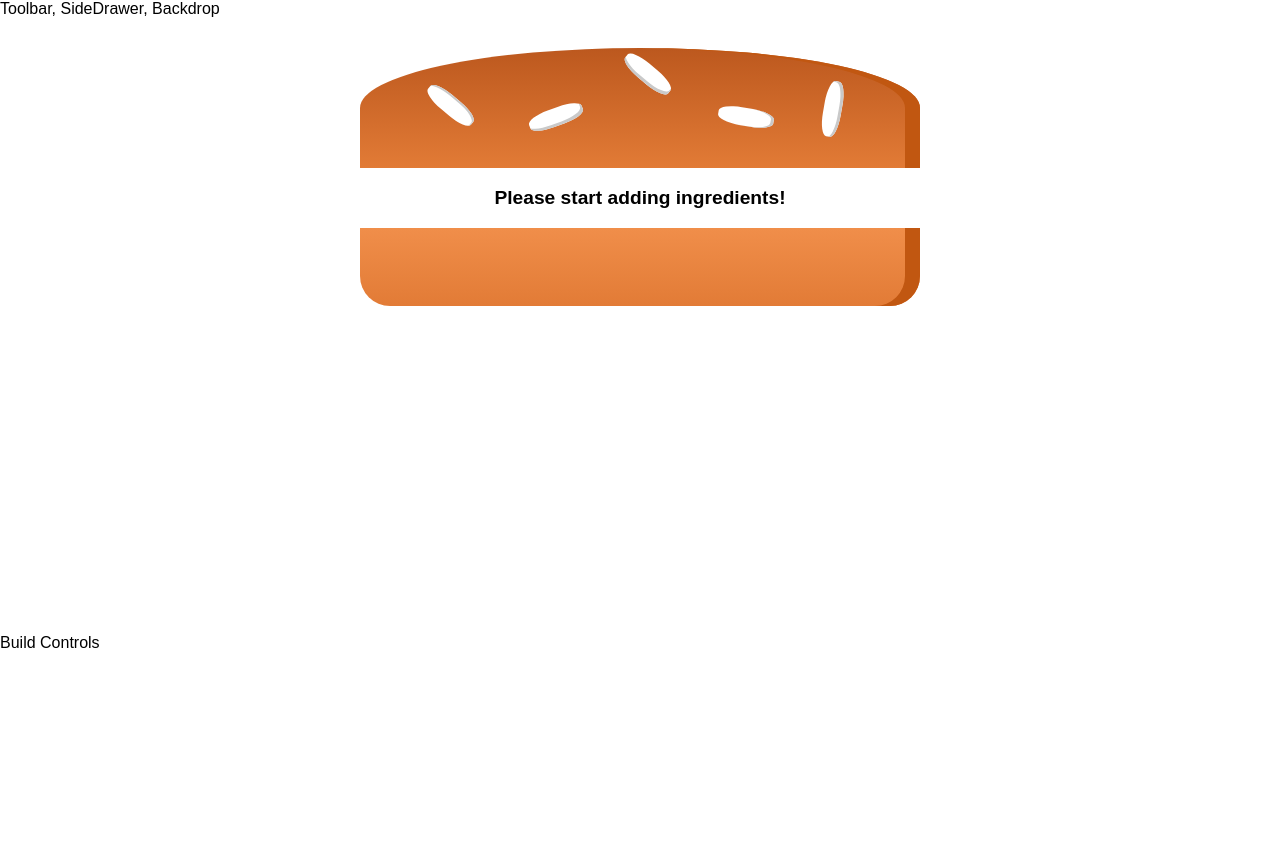
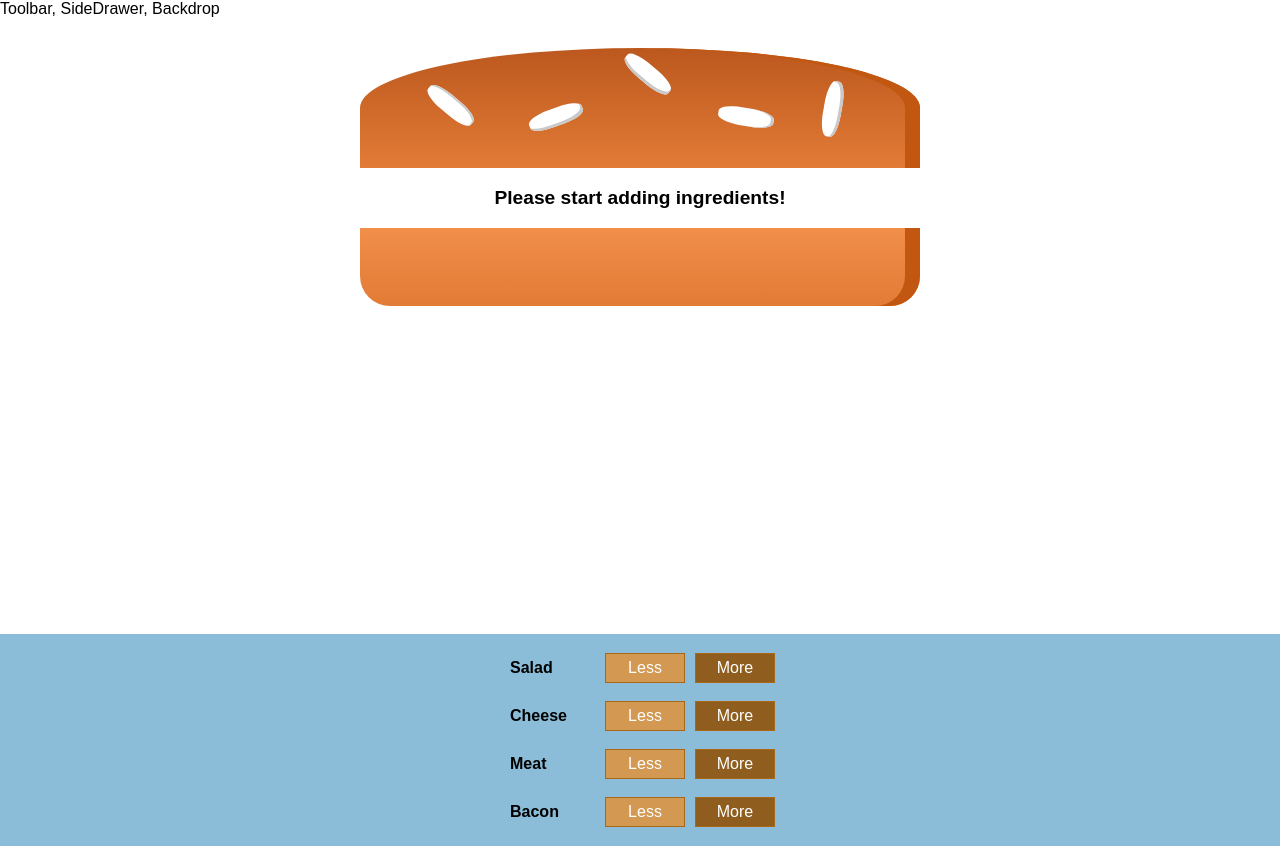
Before and after one commit to Norman518/burger-builder-react, a React app: page / in a window 1280 px wide. Before the commit the page ends 800 px from the top, so only its background shows below. Built offline with nearby package versions, Linux system fonts and the light colour scheme.

Commit message:
added build contrls
added build contrls

```diff
--- a/src/components/Burger/BuildControls/BuildControl/BuildControl.css
+++ b/src/components/Burger/BuildControls/BuildControl/BuildControl.css
@@ -11,20 +11,20 @@
   padding: 5px;
   margin: 0 5px;
   width: 80px;
-    border: 1px solid #AA6817;
+  border: 1px solid #aa6817;
   cursor: pointer;
   outline: none;
 }
 
 .BuildControl button:disabled {
-    background-color: #AC9980;
-    border: 1px solid #7E7365;
+  background-color: #ac9980;
+  border: 1px solid #7e7365;
   color: #ccc;
   cursor: default;
 }
 
 .BuildControl button:hover:disabled {
-    background-color: #AC9980;
+  background-color: #ac9980;
   color: #ccc;
   cursor: not-allowed;
 }
@@ -36,21 +36,23 @@
 }
 
 .BuildControl .Less {
-    background-color: #D39952;
+  background-color: #d39952;
   color: white;
 }
 
 .BuildControl .More {
-    background-color: #8F5E1E;
+  background-color: #8f5e1e;
   color: white;
 }
 
-.BuildControl .Less:hover, .BuildControl .Less:active {
-    background-color: #DAA972;
+.BuildControl .Less:hover,
+.BuildControl .Less:active {
+  background-color: #daa972;
   color: white;
 }
 
-.BuildControl .More:hover,.BuildControl .More:active {
-    background-color: #99703F;
+.BuildControl .More:hover,
+.BuildControl .More:active {
+  background-color: #99703f;
   color: white;
 }
--- a/src/components/Burger/BuildControls/BuildControl/BuildControl.js
+++ b/src/components/Burger/BuildControls/BuildControl/BuildControl.js
@@ -1,7 +1,10 @@
 import React from "react";
+import classes from "./BuildControl.css";
 const buildControl = props => (
-  <div>
-    <div>{props.label}</div>
+  <div className={classes.BuildControl}>
+    <div className={classes.Label}>{props.label}</div>
+    <button className={classes.Less}>Less</button>{" "}
+    <button className={classes.More}>More</button>
   </div>
 );
 
--- a/src/components/Burger/BuildControls/BuildControls.css
+++ b/src/components/Burger/BuildControls/BuildControls.css
@@ -1,6 +1,6 @@
 .BuildControls {
   width: 100%;
-  background-color: #cf8f2e;
+  background-color: #8bbdd9;
   display: flex;
   flex-flow: column;
   align-items: center;
--- a/src/components/Burger/BuildControls/BuildControls.js
+++ b/src/components/Burger/BuildControls/BuildControls.js
@@ -1,3 +1,18 @@
-const buildControls = props => <div />;
+import React from "react";
+import classes from "./BuildControls.css";
+import BuildControl from "./BuildControl/BuildControl";
+const controls = [
+  { label: "Salad", type: "salad" },
+  { label: "Cheese", type: "cheese" },
+  { label: "Meat", type: "meat" },
+  { label: "Bacon", type: "bacon" }
+];
+const buildControls = props => (
+  <div className={classes.BuildControls}>
+    {controls.map(ctrl => (
+      <BuildControl key={ctrl.label} label={ctrl.label} />
+    ))}
+  </div>
+);
 
 export default buildControls;
--- a/src/containers/BurgerBuilder/BurgerBuilder.js
+++ b/src/containers/BurgerBuilder/BurgerBuilder.js
@@ -2,6 +2,7 @@
 
 import Auxillary from "../../hoc/Auxillary";
 import Burger from "../../components/Burger/Burger";
+import BuildControls from "../../components/Burger/BuildControls/BuildControls";
 
 class BurgerBuilder extends Component {
   // constructor(props) {
@@ -21,7 +22,7 @@
     return (
       <Auxillary>
         <Burger ingredients={this.state.ingredients} />
-        <div>Build Controls</div>
+        <BuildControls />
       </Auxillary>
     );
   }
```
Lines whose indentation alone changed are shown as unchanged.
